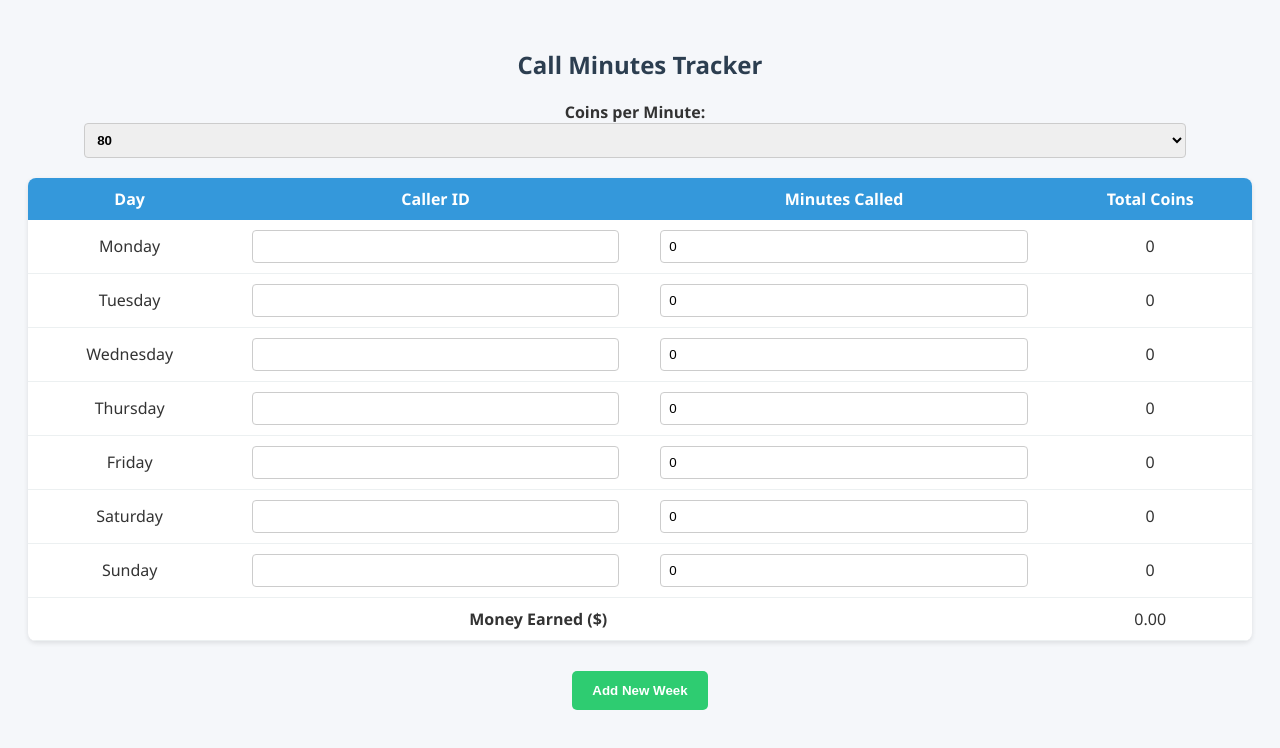
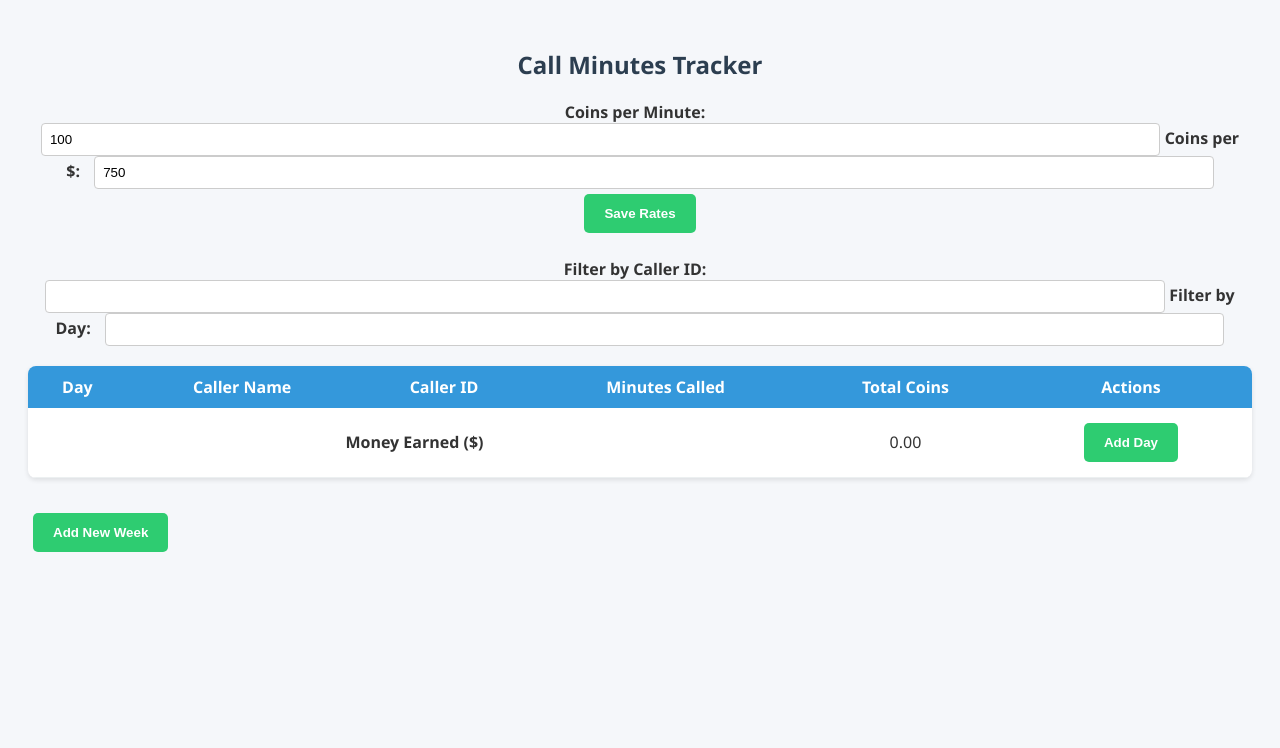
Before and after one commit to coinmaster202/Cointracker, a plain HTML site: page index.html in a window 1280 px wide. Drawn offline with Linux system fonts and the light colour scheme.

Commit message:
Update index.html

```diff
--- a/index.html
+++ b/index.html
@@ -1,5 +1,4 @@
-<!DOCTYPE html>
-<html lang="en">
+<!DOCTYPE html><html lang="en">
 <head>
   <meta charset="UTF-8">
   <title>Call Tracker</title>
@@ -47,17 +46,21 @@
       color: white;
       font-weight: bold;
       cursor: pointer;
-      display: block;
-      margin: 0 auto;
+      display: inline-block;
+      margin: 5px;
     }
     button:hover {
       background-color: #27ae60;
     }
-    label, select {
+    label {
       font-weight: bold;
       margin-right: 10px;
     }
     .settings {
+      text-align: center;
+      margin-bottom: 20px;
+    }
+    .filter-container {
       text-align: center;
       margin-bottom: 20px;
     }
@@ -66,78 +69,109 @@
 <body>
   <h2>Call Minutes Tracker</h2>
   <div class="settings">
-    <label for="coinRate">Coins per Minute: </label>
-    <select id="coinRate">
-      <option value="80">80</option>
-      <option value="100">100</option>
-      <option value="120">120</option>
-    </select>
-  </div>
-  <div id="weeksContainer"></div>
-  <button onclick="addWeek()">Add New Week</button>
-
-  <script>
-    const coinRateSelector = document.getElementById('coinRate');
+    <label for="coinRate">Coins per Minute:</label>
+    <input type="number" id="coinRate" value="100" min="1">
+    <label for="coinToDollar">Coins per $:</label>
+    <input type="number" id="coinToDollar" value="750" min="1">
+    <button onclick="saveRates()">Save Rates</button>
+  </div>  <div class="filter-container">
+    <label for="filterInput">Filter by Caller ID:</label>
+    <input type="text" id="filterInput" oninput="filterTables()">
+    <label for="dayFilterInput">Filter by Day:</label>
+    <input type="text" id="dayFilterInput" oninput="filterTables()">
+  </div>  <div id="weeksContainer"></div>
+  <button onclick="addWeek()">Add New Week</button>  <script>
+    const coinRateInput = document.getElementById('coinRate');
+    const coinToDollarInput = document.getElementById('coinToDollar');
     const weeksContainer = document.getElementById('weeksContainer');
+    const filterInput = document.getElementById('filterInput');
+    const dayFilterInput = document.getElementById('dayFilterInput');
 
     let data = JSON.parse(localStorage.getItem('callData')) || [];
-    let coinRate = parseInt(coinRateSelector.value);
+    let coinRate = parseInt(localStorage.getItem('coinRate')) || parseInt(coinRateInput.value);
+    let coinToDollar = parseInt(localStorage.getItem('coinToDollar')) || parseInt(coinToDollarInput.value);
 
-    const daysOfWeek = ['Monday', 'Tuesday', 'Wednesday', 'Thursday', 'Friday', 'Saturday', 'Sunday'];
+    coinRateInput.value = coinRate;
+    coinToDollarInput.value = coinToDollar;
 
-    coinRateSelector.addEventListener('change', () => {
-      coinRate = parseInt(coinRateSelector.value);
+    function saveRates() {
+      coinRate = parseInt(coinRateInput.value);
+      coinToDollar = parseInt(coinToDollarInput.value);
+      localStorage.setItem('coinRate', coinRate);
+      localStorage.setItem('coinToDollar', coinToDollar);
       updateAllCoins();
-      saveData();
-    });
+    }
 
     function createWeek(index) {
       const table = document.createElement('table');
       table.dataset.weekIndex = index;
-      table.innerHTML = `<thead><tr><th>Day</th><th>Caller ID</th><th>Minutes Called</th><th>Total Coins</th></tr></thead><tbody></tbody>`;
+      table.innerHTML = `<thead><tr><th>Day</th><th>Caller Name</th><th>Caller ID</th><th>Minutes Called</th><th>Total Coins</th><th>Actions</th></tr></thead><tbody></tbody>`;
       const tbody = table.querySelector('tbody');
 
+      let rows = data[index] || [];
       let weeklyTotalCoins = 0;
 
-      for (let i = 0; i < 7; i++) {
-        const row = document.createElement('tr');
-        const day = daysOfWeek[i];
-        const call = data[index]?.[i]?.call || '';
-        const minutes = data[index]?.[i]?.minutes || 0;
+      rows.forEach((rowData, i) => {
+        const day = rowData.day || 'Day ' + (i + 1);
+        const name = rowData.name || '';
+        const call = rowData.call || '';
+        const minutes = rowData.minutes || 0;
         const coins = minutes * coinRate;
         weeklyTotalCoins += coins;
 
+        const row = document.createElement('tr');
         row.innerHTML = `
-          <td>${day}</td>
+          <td><input type="text" value="${day}" oninput="updateDay(${index}, ${i}, this.value)"></td>
+          <td><input type="text" value="${name}" oninput="updateName(${index}, ${i}, this.value)"></td>
           <td><input type="text" value="${call}" oninput="updateCall(${index}, ${i}, this.value)"></td>
           <td><input type="number" value="${minutes}" min="0" oninput="updateMinutes(${index}, ${i}, this.value)"></td>
           <td class="coin-cell">${coins}</td>
+          <td><button onclick="deleteDay(${index}, ${i})">Delete</button></td>
         `;
         tbody.appendChild(row);
-      }
+      });
 
       const moneyRow = document.createElement('tr');
       moneyRow.innerHTML = `
-        <td colspan="3"><strong>Money Earned ($)</strong></td>
-        <td class="money-cell">${(weeklyTotalCoins / 750).toFixed(2)}</td>
+        <td colspan="4"><strong>Money Earned ($)</strong></td>
+        <td class="money-cell">${(weeklyTotalCoins / coinToDollar).toFixed(2)}</td>
+        <td><button onclick="addDay(${index})">Add Day</button></td>
       `;
       tbody.appendChild(moneyRow);
 
       weeksContainer.appendChild(table);
     }
 
+    function updateDay(week, day, value) {
+      data[week][day].day = value;
+      saveData();
+    }
+
+    function updateName(week, day, value) {
+      data[week][day].name = value;
+      saveData();
+    }
+
     function updateCall(week, day, value) {
-      data[week] = data[week] || [];
-      data[week][day] = data[week][day] || {};
       data[week][day].call = value;
       saveData();
     }
 
     function updateMinutes(week, day, value) {
-      data[week] = data[week] || [];
-      data[week][day] = data[week][day] || {};
       data[week][day].minutes = parseInt(value) || 0;
       updateWeek(week);
+      saveData();
+    }
+
+    function deleteDay(week, day) {
+      data[week].splice(day, 1);
+      refreshWeeks();
+      saveData();
+    }
+
+    function addDay(week) {
+      data[week].push({ day: '', name: '', call: '', minutes: 0 });
+      refreshWeeks();
       saveData();
     }
 
@@ -146,14 +180,14 @@
       const rows = table.querySelectorAll('tbody tr');
       let weeklyTotalCoins = 0;
 
-      for (let d = 0; d < 7; d++) {
-        const coins = (data[week][d]?.minutes || 0) * coinRate;
+      data[week].forEach((entry, d) => {
+        const coins = entry.minutes * coinRate;
         weeklyTotalCoins += coins;
         rows[d].querySelector('.coin-cell').textContent = coins;
-      }
+      });
 
-      const moneyCell = rows[7].querySelector('.money-cell');
-      moneyCell.textContent = (weeklyTotalCoins / 750).toFixed(2);
+      const moneyCell = rows[rows.length - 1].querySelector('.money-cell');
+      moneyCell.textContent = (weeklyTotalCoins / coinToDollar).toFixed(2);
     }
 
     function updateAllCoins() {
@@ -167,20 +201,35 @@
     }
 
     function addWeek() {
-      const index = data.length;
       data.push([]);
-      createWeek(index);
+      refreshWeeks();
       saveData();
     }
 
-    function loadWeeks() {
-      for (let i = 0; i < data.length; i++) {
-        createWeek(i);
-      }
+    function refreshWeeks() {
+      weeksContainer.innerHTML = '';
+      data.forEach((_, i) => createWeek(i));
     }
 
-    loadWeeks();
+    function filterTables() {
+      const callerFilter = filterInput.value.toLowerCase();
+      const dayFilter = dayFilterInput.value.toLowerCase();
+      const tables = weeksContainer.querySelectorAll('table');
+
+      tables.forEach(table => {
+        const rows = table.querySelectorAll('tbody tr');
+        rows.forEach((row, i) => {
+          if (i === rows.length - 1) return; // skip total row
+          const callValue = row.children[2].querySelector('input').value.toLowerCase();
+          const dayValue = row.children[0].querySelector('input').value.toLowerCase();
+
+          const show = callValue.includes(callerFilter) && dayValue.includes(dayFilter);
+          row.style.display = show ? '' : 'none';
+        });
+      });
+    }
+
+    refreshWeeks();
     if (data.length === 0) addWeek();
-  </script>
-</body>
+  </script></body>
 </html>
```
